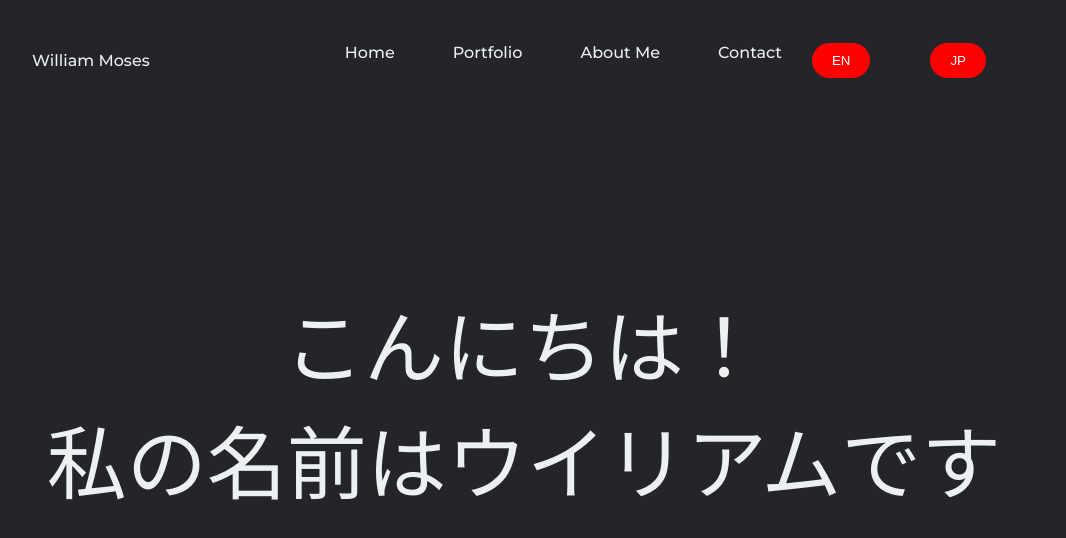
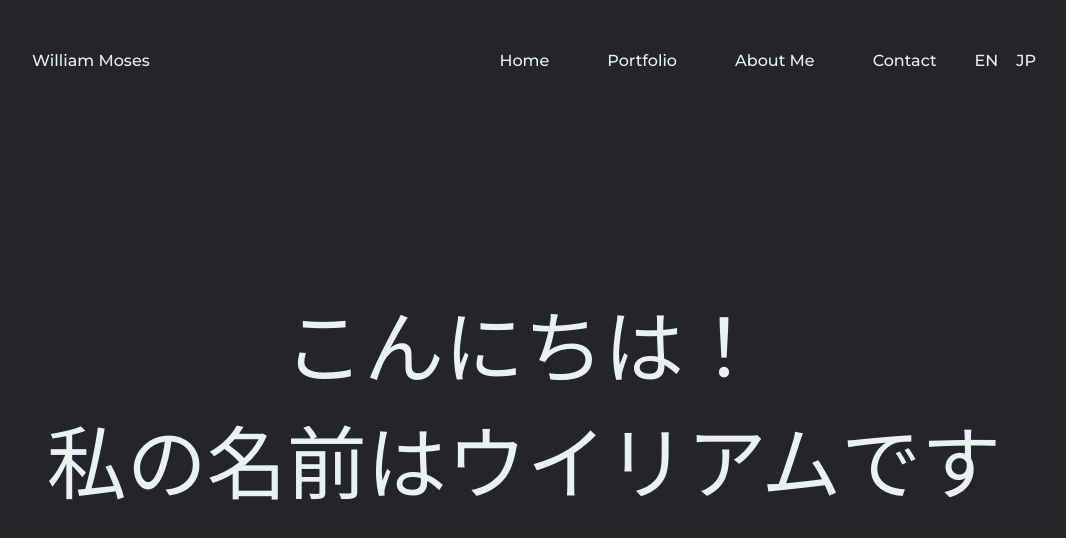
Before and after one commit to Koufuku5K/Home, a React (Create React App) app: page /FlashDodgeGame in a window 1280 px wide. Shown: the top 538 px of the page, without its empty margins (116-1182 px from the left). Built offline with nearby package versions, Linux system fonts and the light colour scheme.

Commit message:
Added Multi Language Button

```diff
--- a/src/components/Navbar/Navbar.css
+++ b/src/components/Navbar/Navbar.css
@@ -55,17 +55,12 @@ header {
 }
 
 .language-button {
-  background-color: red; /* Blue background color */
-  color: #fff; /* White text color */
-  padding: 10px 20px; /* Padding for the button */
-  border: none; /* Remove button border */
-  cursor: pointer; /* Add pointer cursor on hover */
-  margin-left: 10px; /* Add margin between buttons */
-}
+    color: #edf0f1;
+    cursor: pointer;
+  }
 
-/* Hover effect for buttons */
 .language-button:hover {
-  background-color: blue; /* Darker blue background color on hover */
+    color: #0088a9
 }
 
 .cta {
--- a/src/components/Navbar/Navbar.js
+++ b/src/components/Navbar/Navbar.js
@@ -4,7 +4,7 @@ import { Link } from 'react-router-dom'
 import { useTranslation } from 'react-i18next'
 
 function Navbar() {
-  const [t, i18n] = useTranslation("global");
+  const [, i18n] = useTranslation("global");
 
   const handleChangeLanguage = (lang) => {
     i18n.changeLanguage(lang);
@@ -19,8 +19,8 @@ function Navbar() {
                 <li><Link to="/PortfolioPage" class="cta">Portfolio</Link></li>
                 <li><Link to="/About" class="cta">About Me</Link></li>
                 <li><Link to="/Contact" class="cta">Contact</Link></li>
-                <button onClick={() => handleChangeLanguage("en")} class="language-button">EN</button>
-                <button onClick={() => handleChangeLanguage("jp")} class="language-button">JP</button>
+                <li onClick={() => handleChangeLanguage("en")} class="language-button">EN</li>
+                <li onClick={() => handleChangeLanguage("jp")} class="language-button">JP</li>
             </ul>
         </nav>
     </header>
--- a/src/translations/jp/PortfolioPageJp.json
+++ b/src/translations/jp/PortfolioPageJp.json
@@ -1,8 +1,9 @@
 {
-    "header": {
+    "heading": {
         "message": "ポートフォリオ"
     },
-    "home": {
-        "body": "ポートフォリオ１"
+    "sub-heading": {
+        "paragraph1": "ポートフォリオ１",
+        "paragraph2": "ポートフォリオ２"
     }
 }
```
